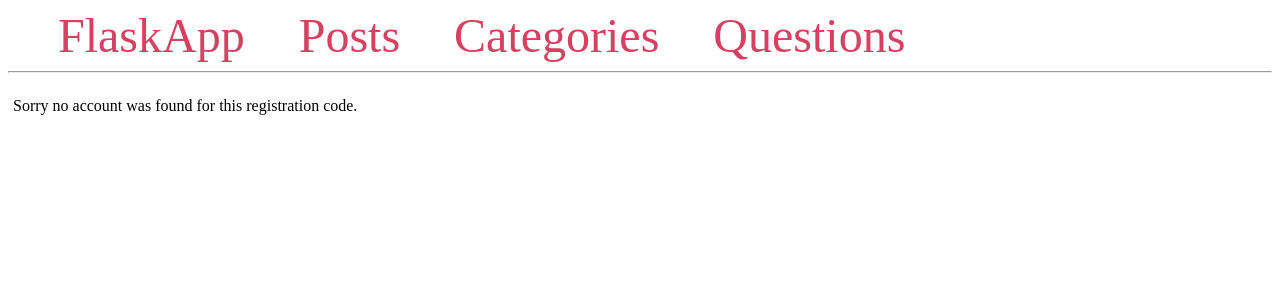
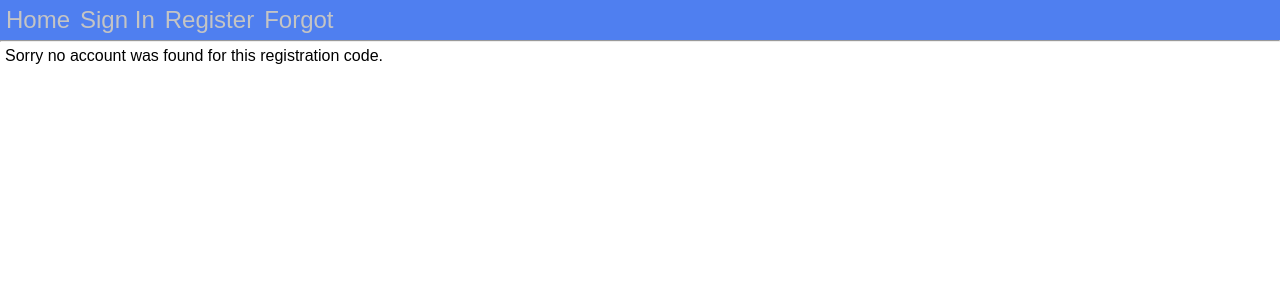
Before and after one commit to ChrisBriant/FlaskAuthModel, a Flask app: template flask_app/app/templates/auth/verify.html in a window 1280 px wide. Shown: the top 300 px of the page. Run offline with Flask 3, Linux system fonts and the light colour scheme; the template is opened without the code that fills it, so the values that code supplies are empty.

Commit message:
Set the navigation to work depending on session

```diff
--- a/flask_app/app/auth/forms.py
+++ b/flask_app/app/auth/forms.py
@@ -7,7 +7,6 @@ from app.extensions import db
 from .forms import *
 from app import Config
 from app.messaging.email import send_confirm_email, send_password_reset_email
-#from pymysql.err import IntegrityError
 from sqlalchemy.exc import IntegrityError
 import bcrypt, random, string
 
--- a/flask_app/app/static/styles/style.css
+++ b/flask_app/app/static/styles/style.css
@@ -8,6 +8,9 @@
     --success-color : #025402;
     --success-bg : #a4d6a4;
     --success-text : #011d01;
+    --nav-color : #4f7ff0;
+    --nav-text : #c4c4c4;
+
     --button-color: #ADDDD0;
     --button-text : #333;
     --button-font-size : 1rem;
@@ -20,6 +23,34 @@
     --link-on-blue-hover-color: #faff5e;
 }
 
+* {
+    margin: 0;
+    padding: 0;
+    box-sizing: border-box;
+}
+
+html, body {
+    font-size: 16px;
+    font-family:Arial, Helvetica, sans-serif
+}
+
+nav {
+    display: flex;
+    flex-direction: row;
+    padding: 6px;
+    background-color: var(--nav-color);
+}
+
+nav a {
+    font-size: 1.5rem;
+    text-decoration: none;
+    margin-right: 10px;
+    color: var(--nav-text);
+}
+
+nav a:hover {
+    color: #fff;
+}
 
 h2 {
     width: 100%;
@@ -51,12 +82,6 @@ h2 {
     text-decoration: none;
 }
 
-nav a {
-    color: #d64161;
-    font-size: 3em;
-    margin-left: 50px;
-    text-decoration: none;
-}
 
  /* Forms  */
 
--- a/flask_app/app/templates/authed_content/index.html
+++ b/flask_app/app/templates/authed_content/index.html
@@ -1,7 +1,6 @@
 {% extends 'base.html' %}
 
 {% block content %}
-    <span class="title"><h1>{% block title %} You Are Authenticated{% endblock %}</h1></span>
     <div class="content">
         <h1>Hello {{ name }}</h1>
     </div>
--- a/flask_app/app/templates/base.html
+++ b/flask_app/app/templates/base.html
@@ -2,16 +2,15 @@
 <html lang="en">
 <head>
     <meta charset="UTF-8">
-    <title>{% block title %} {% endblock %} - FlaskApp</title>
+    <title>FlaskAuthApp</title>
     <link rel="stylesheet" href="{{ url_for('static',filename='styles/style.css') }}">
 </head>
 <body>
-    <nav>
-        <a href="{{ url_for('main.index') }}">FlaskApp</a>
-        <a href="{{ url_for('posts.index') }}">Posts</a>
-        <a href="{{ url_for('posts.categories') }}">Categories</a>
-        <a href="{{ url_for('questions.index') }}">Questions</a>
-    </nav>
+    {% if current_user.is_authenticated %}
+        {% include "navauthed.html" %}
+    {% else %}
+        {% include "navunauthed.html" %}
+    {% endif %}
     <hr>
     <div class="content">
         {% block content %} {% endblock %}
--- /dev/null
+++ b/flask_app/app/templates/navauthed.html
@@ -0,0 +1,3 @@
+<nav>
+    <a href="{{ url_for('auth.logout') }}">Sign Out</a>
+</nav>
--- /dev/null
+++ b/flask_app/app/templates/navunauthed.html
@@ -0,0 +1,6 @@
+<nav>
+    <a href="{{ url_for('main.index') }}">Home</a>
+    <a href="{{ url_for('auth.index') }}">Sign In</a>
+    <a href="{{ url_for('auth.register') }}">Register</a>
+    <a href="{{ url_for('auth.forgot') }}">Forgot</a>
+</nav>
```
Also changed, not shown: flask_app/app/auth/routes.py (+1 -17 lines).
